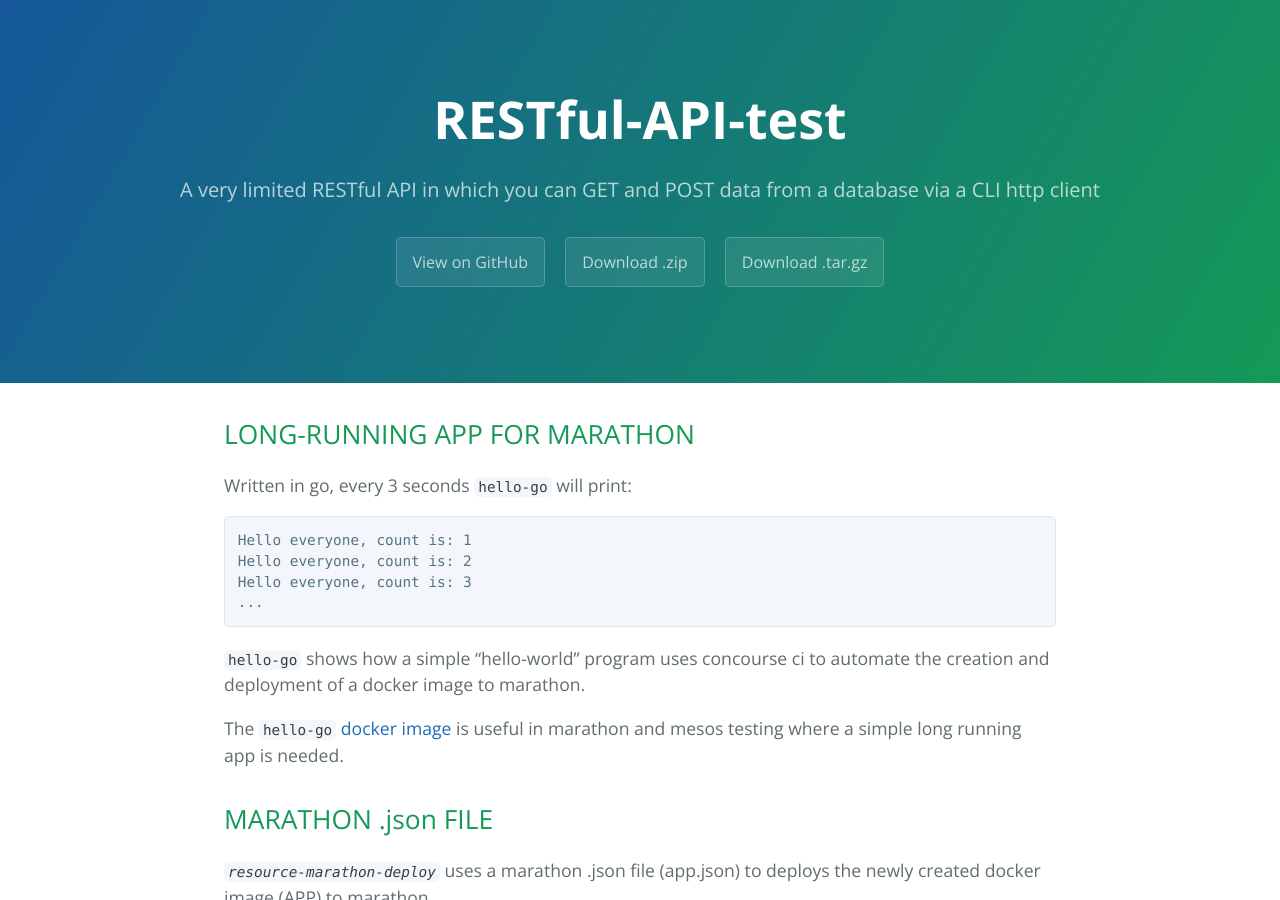
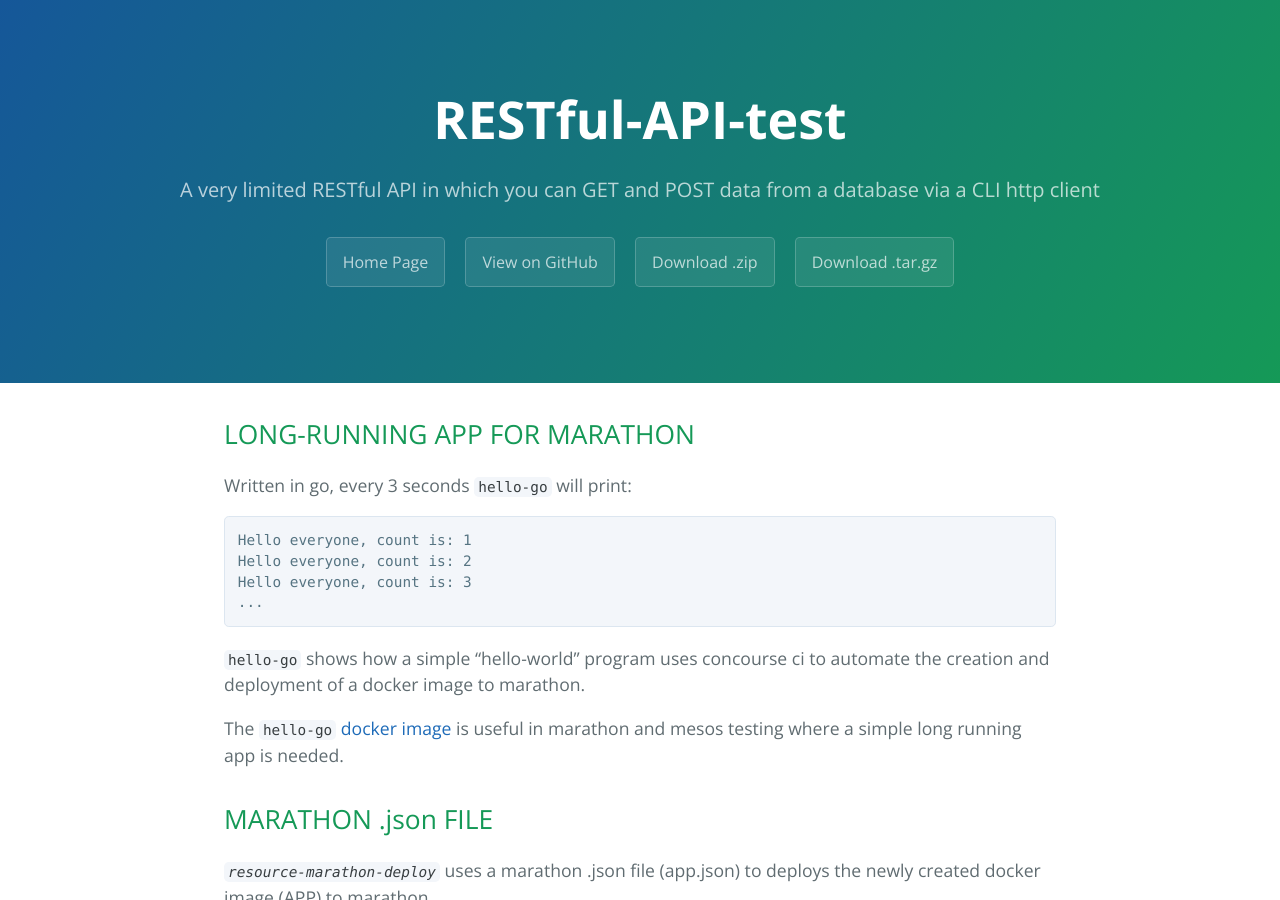
Before and after one commit to JeffDeCola/RESTful-API-test, a Jekyll site: the page built from docs/index.md, in a window 1280 px wide and 900 px high. Built offline with Jekyll 4.4.1, drawn with Linux system fonts in a browser that asks for light colours; nearby versions of some CDN libraries; library files that are not in the unit come from our copies.

Commit message:
added home link

```diff
--- a/docs/_layouts/default.html
+++ b/docs/_layouts/default.html
@@ -16,6 +16,7 @@
     <section class="page-header">
       <h1 class="project-name">{{ page.projectname }}</h1>
       <h2 class="project-tagline">{{ page.summary }}</h2>
+      <a href="https://jeffdecola.github.io" class="btn">Home Page</a>
       <a href="https://github.com/JeffDeCola/{{ page.projectname }}" class="btn">View on GitHub</a>
       <a href="https://github.com/JeffDeCola/{{ page.projectname }}/zipball/master" class="btn">Download .zip</a>
       <a href="https://github.com/JeffDeCola/{{ page.projectname }}/tarball/master" class="btn">Download .tar.gz</a>
```
